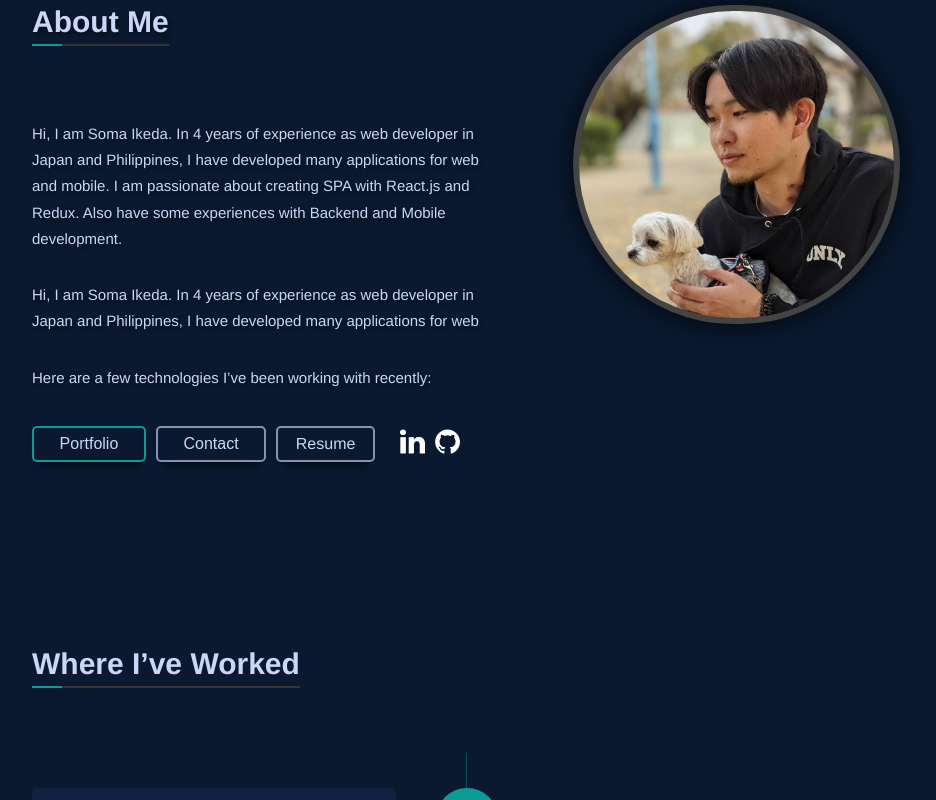
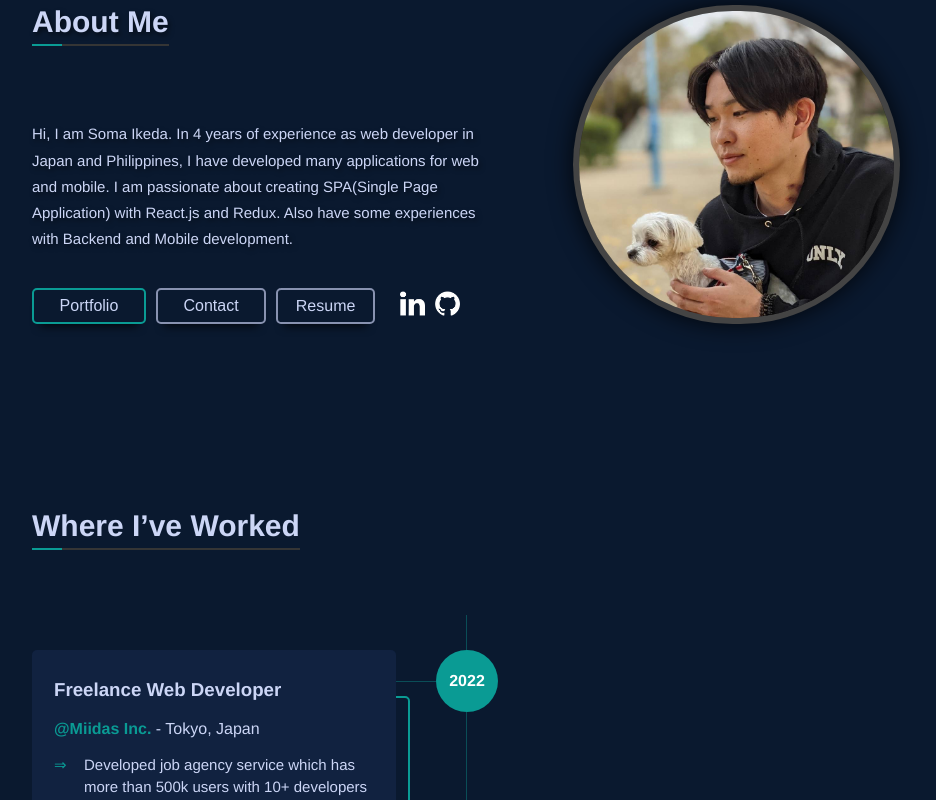
Before and after one commit to Soma-dev0808/portfolio-lp, a Next.js app: page / in a window 1280 px wide. Shown: the part 900-1700 px from the top of the page, without its empty margins (174-1110 px from the left). Built offline with nearby package versions, Linux system fonts and the light colour scheme.

Commit message:
Added about me description

```diff
--- a/components/AboutMe/AboutMe.tsx
+++ b/components/AboutMe/AboutMe.tsx
@@ -29,17 +29,15 @@ const AboutMe = () => {
           <p className={`${aboutMeStyles.myDescription} ${descCls}`}>
             Hi, I am Soma Ikeda. In 4 years of experience as web developer in
             Japan and Philippines, I have developed many applications for web
-            and mobile. I am passionate about creating SPA with React.js and
+            and mobile. I am passionate about creating SPA(Single Page Application) with React.js and
             Redux. Also have some experiences with Backend and Mobile
             development.
           </p>
-          <p className={`${aboutMeStyles.myDescription} ${descCls}`}>
-            Hi, I am Soma Ikeda. In 4 years of experience as web developer in
-            Japan and Philippines, I have developed many applications for web
-          </p>
-          <p className={`${aboutMeStyles.myDescription} ${descCls}`}>
-            Here are a few technologies I’ve been working with recently:
-          </p>
+          {/* <p className={`${aboutMeStyles.myDescription} ${descCls}`}>
+            Previously I have developed Saas application which has over 500k users,
+            CRM application for sales person in medical industry, and a notification system for accounting information using React.js and Next.js.
+          </p> */}
+
           <div className={aboutMeStyles.myButtons}>
             <div className={aboutMeStyles.myInfoButtons}>
               <button
```
Also changed, not shown: 1 other file (tests, documents, lock files or other folders).
